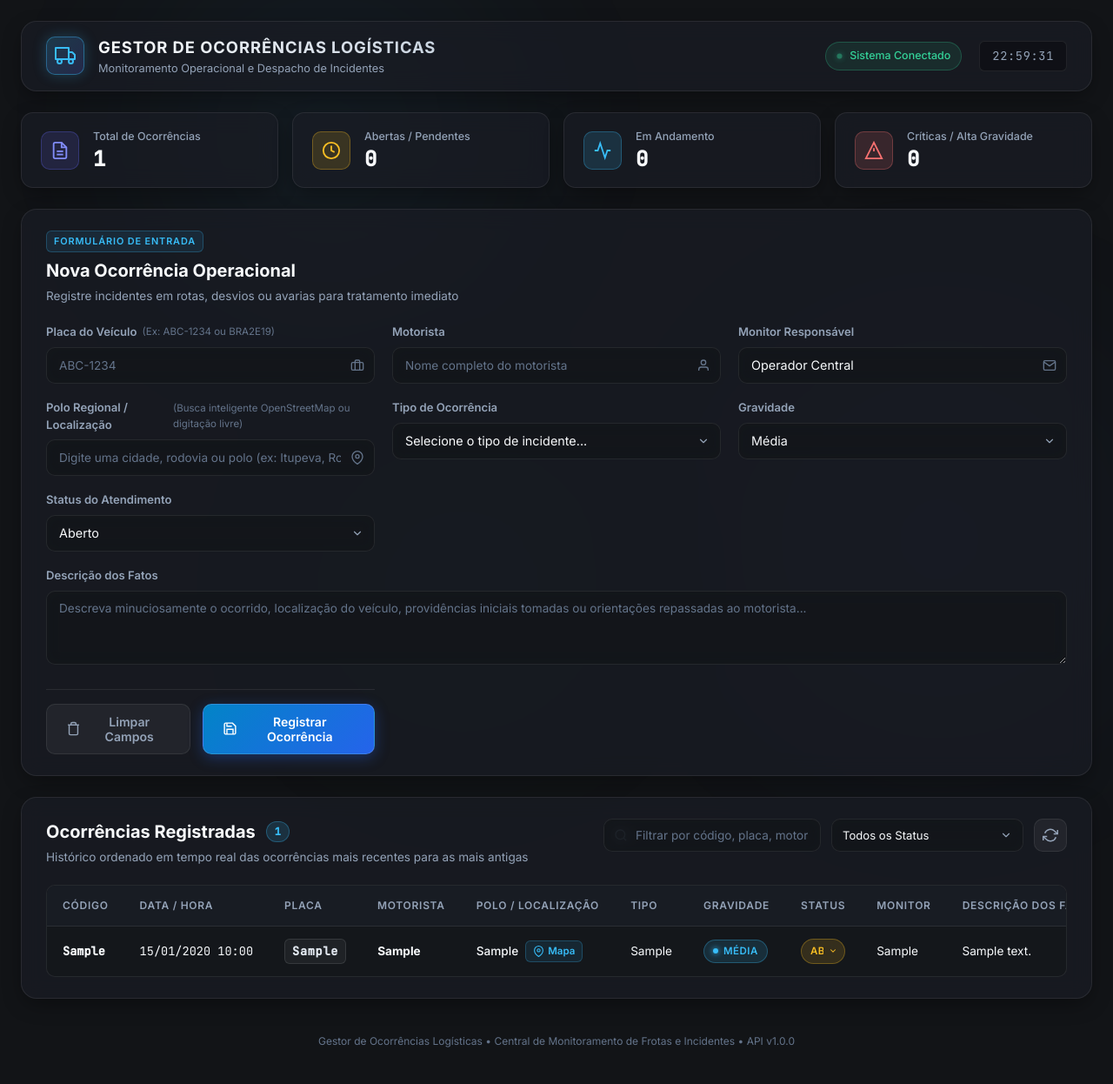
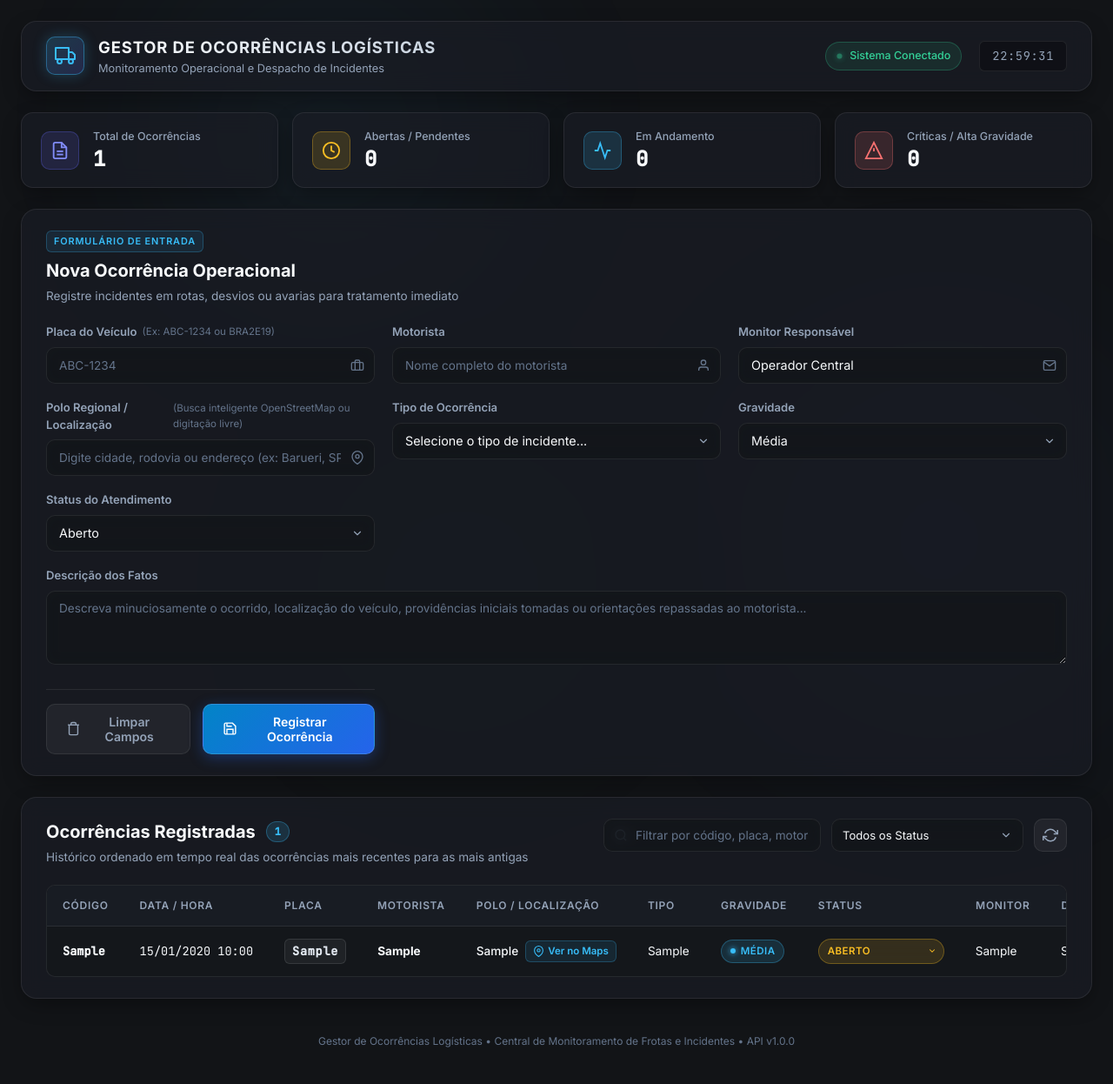
Before and after one commit to hugoMDev/gestor-ocorrencias-logistica, a Spring Boot app: page / in a window 1280 px wide. Shown: the whole page at 87% size. Run offline with Spring Boot 4, Linux system fonts and the light colour scheme; tables that the repository leaves empty hold one stand-in row (values such as "Sample post").

Commit message:
fix: ativa endpoint PATCH de status e ajusta selecao de endereco

```diff
--- a/src/main/java/com/logistica/ocorrencias/controller/OcorrenciaController.java
+++ b/src/main/java/com/logistica/ocorrencias/controller/OcorrenciaController.java
@@ -9,12 +9,15 @@ import org.springframework.web.bind.annotation.*;
 import java.util.List;
 import java.util.Map;
 import java.util.Optional;
+import java.util.Set;
 import java.util.UUID;
 
 @RestController
 @RequestMapping("/api/ocorrencias")
 @CrossOrigin(origins = "*")
 public class OcorrenciaController {
+
+    private static final Set<String> STATUS_VALIDOS = Set.of("ABERTO", "EM_ANDAMENTO", "CONCLUIDO");
 
     @Autowired
     private OcorrenciaRepository repository;
@@ -32,38 +35,54 @@ public class OcorrenciaController {
 
     @PatchMapping("/{id}/status")
     public ResponseEntity<Ocorrencia> atualizarStatus(
-            @PathVariable String id,
-            @RequestBody(required = false) Map<String, String> body,
-            @RequestParam(required = false) String status) {
+            @PathVariable UUID id,
+            @RequestBody Map<String, String> payload) {
+        return processarAtualizacaoStatus(id, payload);
+    }
 
-        String novoStatus = null;
-        if (body != null && body.containsKey("status")) {
-            novoStatus = body.get("status");
-        } else if (status != null && !status.isBlank()) {
-            novoStatus = status;
+    @PutMapping("/{id}/status")
+    public ResponseEntity<Ocorrencia> atualizarStatusPut(
+            @PathVariable UUID id,
+            @RequestBody Map<String, String> payload) {
+        return processarAtualizacaoStatus(id, payload);
+    }
+
+    private ResponseEntity<Ocorrencia> processarAtualizacaoStatus(UUID id, Map<String, String> payload) {
+        if (payload == null || !payload.containsKey("status")) {
+            return ResponseEntity.badRequest().build();
         }
 
+        String novoStatus = payload.get("status");
         if (novoStatus == null || novoStatus.isBlank()) {
             return ResponseEntity.badRequest().build();
         }
 
-        Optional<Ocorrencia> optionalOcorrencia = buscarPorIdOuCodigo(id);
+        String statusLimpo = novoStatus.trim().toUpperCase();
+        if (statusLimpo.equals("PENDENTE")) statusLimpo = "ABERTO";
+        if (statusLimpo.equals("EM_ANALISE")) statusLimpo = "EM_ANDAMENTO";
+        if (statusLimpo.equals("RESOLVIDO")) statusLimpo = "CONCLUIDO";
+
+        if (!STATUS_VALIDOS.contains(statusLimpo)) {
+            return ResponseEntity.badRequest().build();
+        }
+
+        Optional<Ocorrencia> optionalOcorrencia = repository.findById(id);
         if (optionalOcorrencia.isEmpty()) {
             return ResponseEntity.notFound().build();
         }
 
         Ocorrencia ocorrencia = optionalOcorrencia.get();
-        ocorrencia.setStatus(novoStatus.trim().toUpperCase());
-        Ocorrencia salva = repository.save(ocorrencia);
-        return ResponseEntity.ok(salva);
+        ocorrencia.setStatus(statusLimpo);
+        Ocorrencia ocorrenciaAtualizada = repository.save(ocorrencia);
+        return ResponseEntity.ok(ocorrenciaAtualizada);
     }
 
     @PutMapping("/{id}")
     public ResponseEntity<Ocorrencia> atualizarCompleto(
-            @PathVariable String id,
+            @PathVariable UUID id,
             @RequestBody Ocorrencia dados) {
 
-        Optional<Ocorrencia> optionalOcorrencia = buscarPorIdOuCodigo(id);
+        Optional<Ocorrencia> optionalOcorrencia = repository.findById(id);
         if (optionalOcorrencia.isEmpty()) {
             return ResponseEntity.notFound().build();
         }
@@ -85,20 +104,4 @@ public class OcorrenciaController {
         Ocorrencia salva = repository.save(ocorrencia);
         return ResponseEntity.ok(salva);
     }
-
-    private Optional<Ocorrencia> buscarPorIdOuCodigo(String identificador) {
-        if (identificador == null || identificador.isBlank()) {
-            return Optional.empty();
-        }
-        try {
-            UUID uuid = UUID.fromString(identificador);
-            Optional<Ocorrencia> porUuid = repository.findById(uuid);
-            if (porUuid.isPresent()) {
-                return porUuid;
-            }
-        } catch (IllegalArgumentException ignored) {
-            // Não é um UUID, tenta pelo código da ocorrência
-        }
-        return repository.findByCodigoOco(identificador);
-    }
 }
--- a/src/main/resources/static/app.js
+++ b/src/main/resources/static/app.js
@@ -102,7 +102,7 @@ function configurarAutocompletePolo() {
             return;
         }
 
-        // Aguarda 320ms após a última digitação (debounce)
+        // Aguarda 400ms após a última digitação (debounce)
         debounceTimeout = setTimeout(async () => {
             try {
                 if (iconSpinner) iconSpinner.style.opacity = '0.4';
@@ -115,7 +115,7 @@ function configurarAutocompletePolo() {
                 listContainer.classList.remove('hidden');
 
                 abortController = new AbortController();
-                const url = `https://nominatim.openstreetmap.org/search?format=json&countrycodes=br&addressdetails=1&limit=6&q=${encodeURIComponent(query)}`;
+                const url = `https://nominatim.openstreetmap.org/search?format=json&countrycodes=br&limit=5&q=${encodeURIComponent(query)}`;
 
                 const resposta = await fetch(url, {
                     signal: abortController.signal,
@@ -153,9 +153,10 @@ function configurarAutocompletePolo() {
                     }
 
                     const subtitulo = item.display_name;
+                    const valorCompleto = item.display_name || titulo;
 
                     return `
-                        <div class="autocomplete-item" data-index="${idx}" data-valor="${escapeHtml(titulo)}" title="${escapeHtml(subtitulo)}">
+                        <div class="autocomplete-item" data-index="${idx}" data-valor="${escapeHtml(valorCompleto)}" title="${escapeHtml(subtitulo)}">
                             <div class="autocomplete-item-icon">
                                 <svg viewBox="0 0 24 24" fill="none" stroke="currentColor" stroke-width="2">
                                     <path d="M21 10c0 7-9 13-9 13s-9-6-9-13a9 9 0 0 1 18 0z"></path>
@@ -170,9 +171,10 @@ function configurarAutocompletePolo() {
                     `;
                 }).join('');
 
-                // Eventos de clique nas sugestões
+                // Seleção dos itens via mousedown com preventDefault() para evitar que o blur do input feche a lista
                 listContainer.querySelectorAll('.autocomplete-item').forEach(itemEl => {
-                    itemEl.addEventListener('click', () => {
+                    itemEl.addEventListener('mousedown', (event) => {
+                        event.preventDefault();
                         const valorSelecionado = itemEl.getAttribute('data-valor');
                         inputPolo.value = valorSelecionado;
                         listContainer.innerHTML = '';
@@ -187,7 +189,7 @@ function configurarAutocompletePolo() {
             } finally {
                 if (iconSpinner) iconSpinner.style.opacity = '1';
             }
-        }, 320);
+        }, 400);
     });
 
     // Fecha dropdown se o usuário clicar fora
@@ -542,11 +544,10 @@ function renderizarTabela() {
 
         // Polo Regional com integração Google Maps
         const poloTexto = item.poloRegional ? (POLOS_LABELS[item.poloRegional] || item.poloRegional) : '';
-        const queryMaps = poloTexto ? `${poloTexto}, Brasil` : '';
         const poloHtml = poloTexto
             ? `<div class="polo-cell">
                  <span class="polo-nome" title="${escapeHtml(poloTexto)}">${escapeHtml(poloTexto)}</span>
-                 <a href="https://www.google.com/maps/search/?api=1&query=${encodeURIComponent(queryMaps)}"
+                 <a href="https://www.google.com/maps/search/?api=1&query=${encodeURIComponent(poloTexto)}"
                     target="_blank"
                     rel="noopener noreferrer"
                     class="btn-maps"
@@ -555,7 +556,7 @@ function renderizarTabela() {
                          <path d="M21 10c0 7-9 13-9 13s-9-6-9-13a9 9 0 0 1 18 0z"></path>
                          <circle cx="12" cy="10" r="3"></circle>
                      </svg>
-                     <span>Mapa</span>
+                     <span>Ver no Maps</span>
                  </a>
                </div>`
             : '<span class="text-muted">—</span>';
@@ -609,7 +610,7 @@ function renderizarTabela() {
                 <td>${poloHtml}</td>
                 <td>${tipo}</td>
                 <td>${renderizarBadgeGravidade(item.gravidade)}</td>
-                <td>${statusHtml}</td>
+                <td class="col-status">${statusHtml}</td>
                 <td>${monitor}</td>
                 <td class="col-desc" title="${escapeHtml(item.descricaoFatos || '')}">${desc}</td>
                 <td class="acoes-cell">${acoesHtml}</td>
--- a/src/main/resources/static/index.html
+++ b/src/main/resources/static/index.html
@@ -184,7 +184,7 @@
                                 type="text"
                                 id="poloRegional"
                                 name="poloRegional"
-                                placeholder="Digite uma cidade, rodovia ou polo (ex: Itupeva, Rod. Anhanguera)..."
+                                placeholder="Digite cidade, rodovia ou endereço (ex: Barueri, SP)..."
                                 autocomplete="off"
                                 spellcheck="false"
                             >
@@ -326,7 +326,7 @@
                                 <th>Polo / Localização</th>
                                 <th>Tipo</th>
                                 <th>Gravidade</th>
-                                <th>Status</th>
+                                <th class="col-status">Status</th>
                                 <th>Monitor</th>
                                 <th>Descrição dos Fatos</th>
                                 <th style="text-align: center;">Ações</th>
--- a/src/main/resources/static/style.css
+++ b/src/main/resources/static/style.css
@@ -1234,7 +1234,18 @@ textarea:focus {
 /* ==========================================================================
    Dropdown de Status Interativo na Tabela
    ========================================================================== */
+.col-status,
+td.col-status,
+td:has(.status-select) {
+    min-width: 145px;
+    width: auto;
+    white-space: nowrap;
+}
+
 .status-select {
+    min-width: 145px;
+    width: auto;
+    white-space: nowrap;
     appearance: none;
     -webkit-appearance: none;
     cursor: pointer;
```
Also changed, not shown: .sf/orgs/00Dfj00000K7pALEAZ/metadata-catalog/catalog.json, 1 other file.
